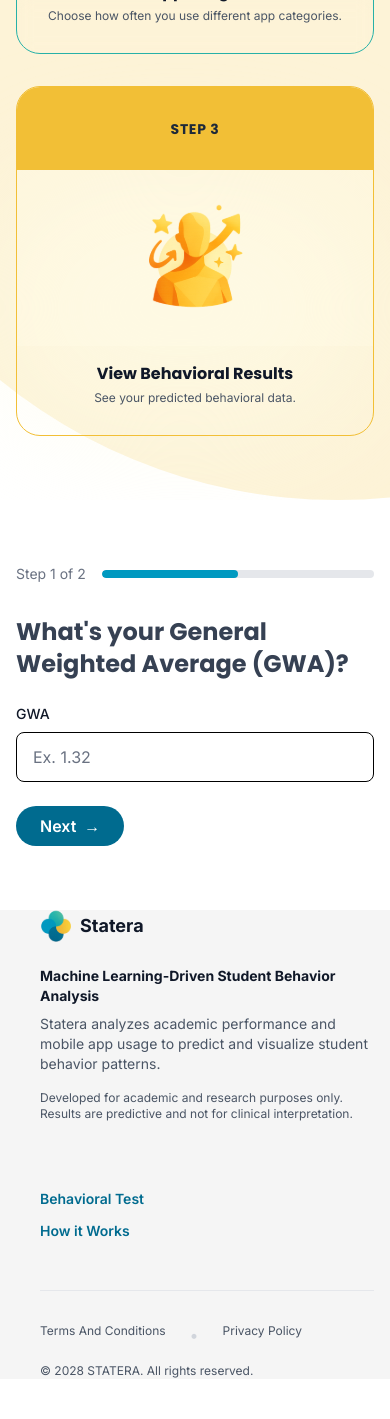
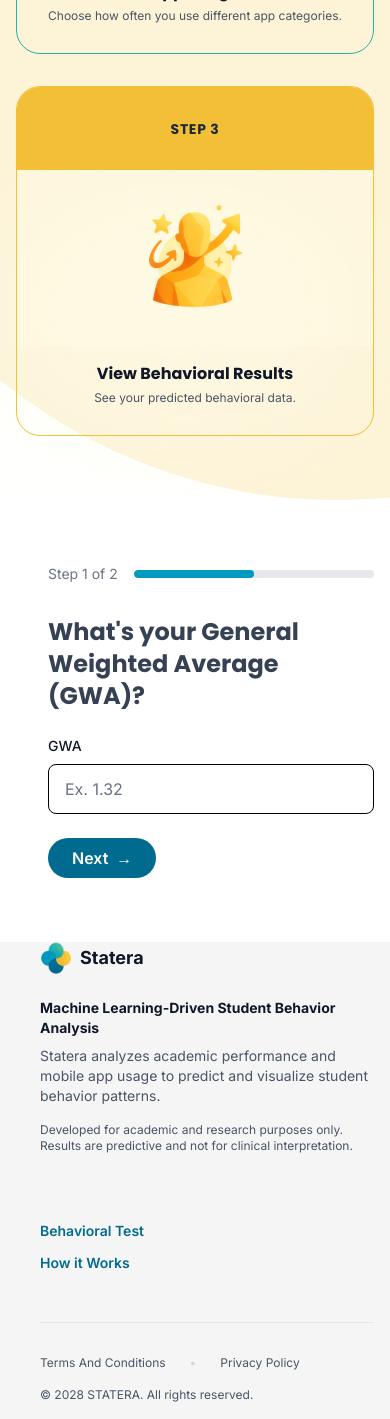
Before and after one commit to Weiasnormal/Statera_FrontEnd, a Next.js app: page / in a window 390 px wide. Shown: the part 1175-2594 px from the top of the page. Before the commit the page ends 2554 px from the top, so only its background shows below. Built offline with nearby package versions, Linux system fonts and the light colour scheme.

Commit message:
feat: improve layout and spacing in forms and footer components

```diff
--- a/app/(public)/forms/form_1.tsx
+++ b/app/(public)/forms/form_1.tsx
@@ -30,7 +30,7 @@ export default function Form1() {
   return (
     <div className="min-h-screen bg-white">
       <UpperDesign />
-      <section className="px-4 py-16 bg-white">
+      <section className="px-4 ml-8 lg:ml-0 md:ml-0 sm:ml-0 py-16 bg-white">
         <div className="max-w-7xl mx-auto">
           <div className="flex items-center gap-4 mb-8">
             <p className="text-sm text-gray-500 font-inter">Step 1 of 2</p>
--- a/app/(public)/forms/form_2.tsx
+++ b/app/(public)/forms/form_2.tsx
@@ -50,7 +50,7 @@ export default function Form2({ onNext }: Form2Props) {
   return (
     <div className="min-h-screen bg-white">
       <UpperDesign />
-      <section className="px-4 py-16 bg-white">
+      <section className="px-4 ml-4 py-16 bg-white">
         <div className="max-w-7xl mx-auto">
           <div className="max-w-2xl">
             <div className="flex items-center gap-4 mb-12">
@@ -71,7 +71,7 @@ export default function Form2({ onNext }: Form2Props) {
                       <button
                         key={option.value}
                         onClick={() => handleSelect(question.id, option.value)}
-                        className={`px-6 py-3 rounded-full font-medium text-sm transition-all font-inter ${
+                        className={`px-6 py-3 rounded-full font-medium text-sm transition-all font-inter cursor-pointer ${
                           selectedAnswers[question.id] === option.value
                             ? "bg-[#0099C0] text-white"
                             : "bg-gray-200 text-gray-700 hover:bg-gray-300"
--- a/app/components/layout/footer.tsx
+++ b/app/components/layout/footer.tsx
@@ -49,12 +49,12 @@ export default function Footer() {
         </div>
 
         {/* Bottom Border and Copyright */}
-        <div className="border-t border-gray-200 mt-12 pt-8 flex flex-col md:flex-row justify-start items-start gap-4">
+        <div className="border-t border-gray-200 mt-12 pt-8 pb-4 flex flex-col md:flex-row justify-start items-start gap-4">
           <div className="flex gap-6">
             <a href="#" className="text-xs text-gray-600 hover:text-gray-900 transition-colors">
               Terms And Conditions
             </a>
-            <span className="text-gray-300">•</span>
+            <span className="text-gray-300 text-xs">•</span>
             <a href="#" className="text-xs text-gray-600 hover:text-gray-900 transition-colors">
               Privacy Policy
             </a>
```
Also changed, not shown: 1 other file (tests, documents, lock files or other folders).
